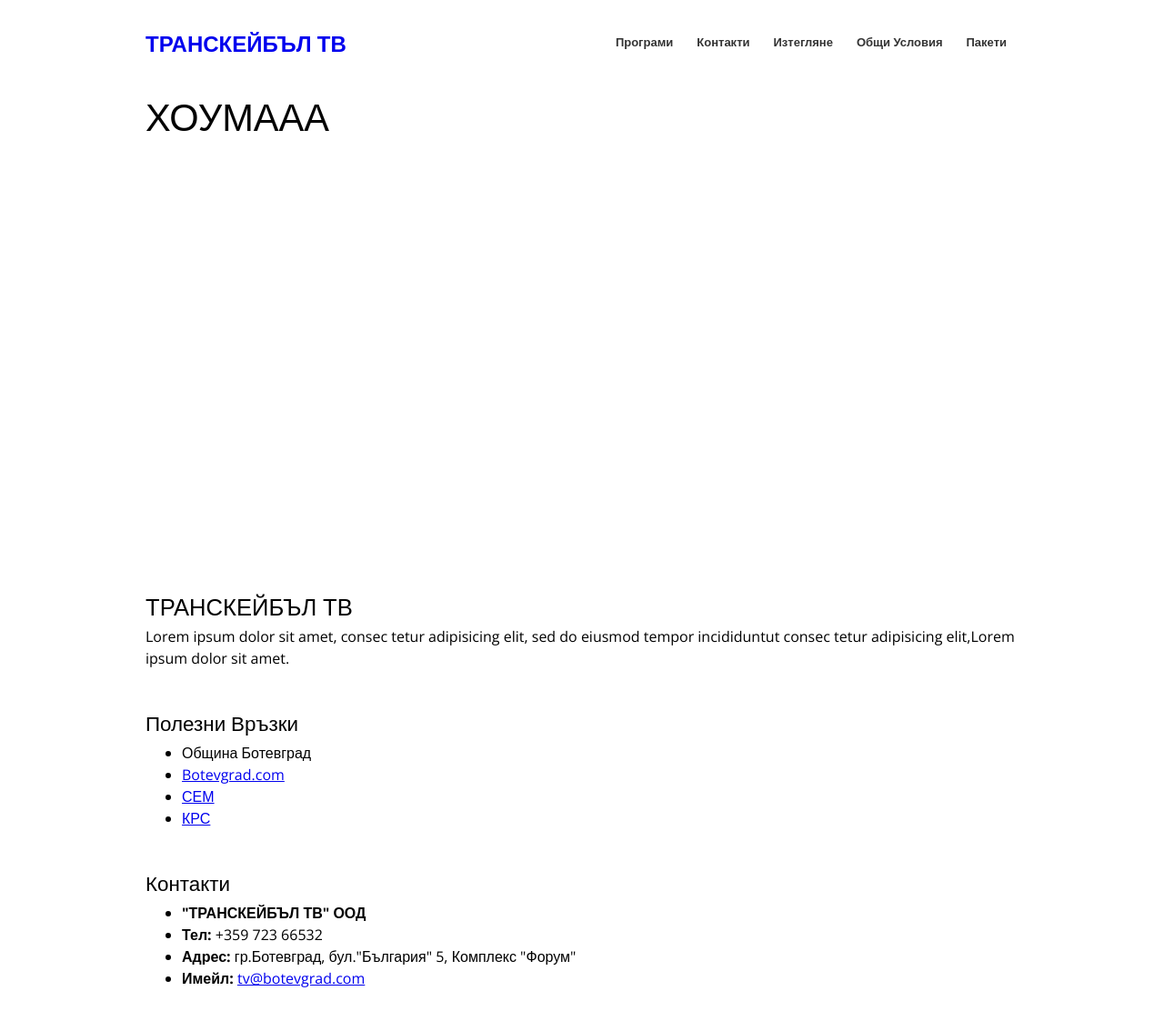
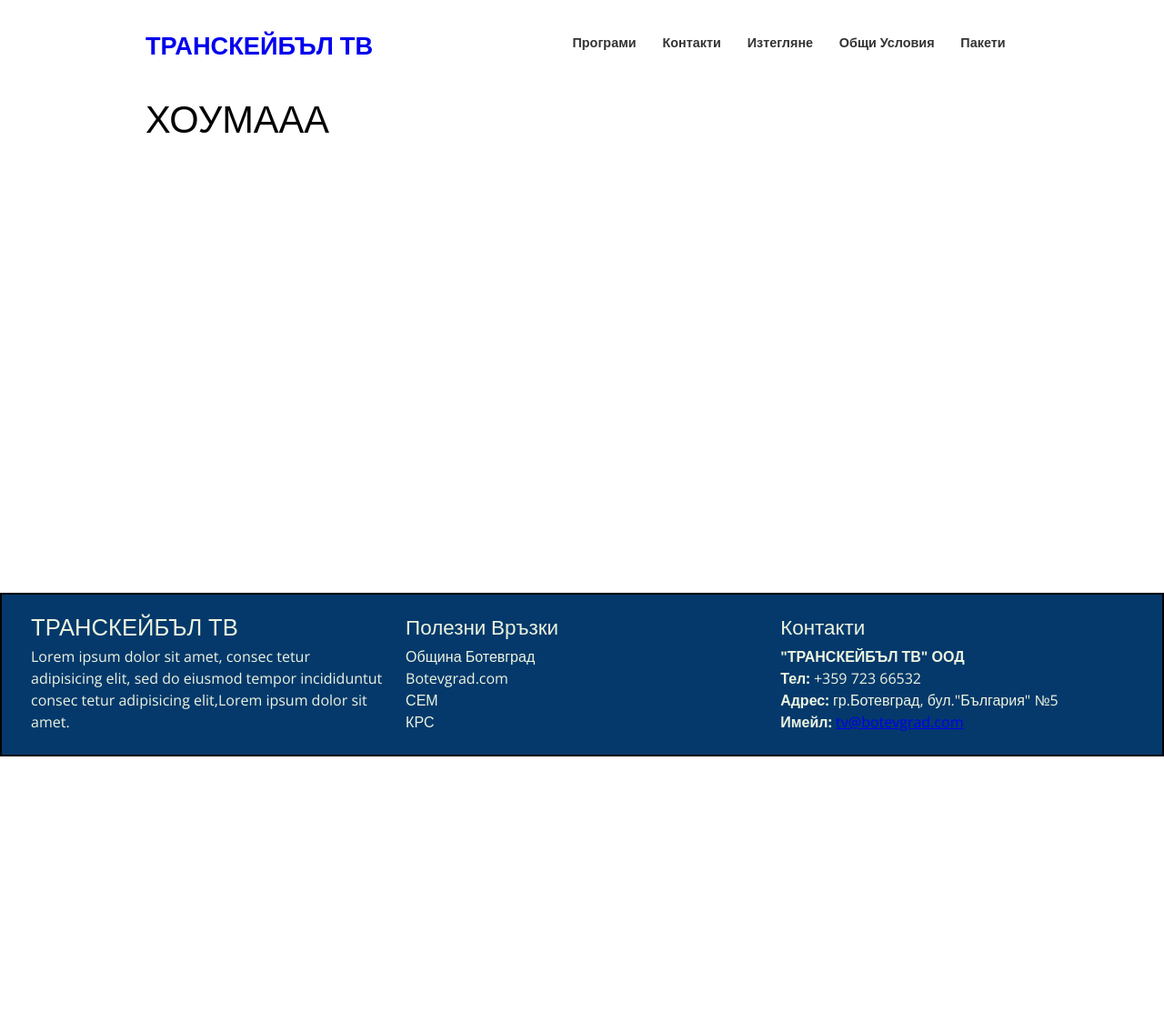
Before and after one commit to MarioVasilev99/TranscableTv, a Jekyll site: the page built from pages/index.html, in a window 1280 px wide. Shown: the whole page at 91% size. Built offline with Jekyll 4.4.1, drawn with Linux system fonts in a browser that asks for light colours; after the commit the page ends 900 px from its top, so only the background shows below that.

Commit message:
Added some basic footer styles

```diff
--- a/_layouts/main.html
+++ b/_layouts/main.html
@@ -47,7 +47,7 @@
             <section class="useful-links foot-item">
                 <h4>Полезни Връзки</h4>
                 <ul class="links">
-                    <li><a href="http://botevgrad.bg/"></a>Община Ботевград</li>
+                    <li><a href="http://botevgrad.bg/">Община Ботевград</a></li>
                     <li><a href="https://botevgrad.com/">Botevgrad.com</a></li>
                     <li><a href="https://www.cem.bg/">СЕМ</a></li>
                     <li><a href="https://crc.bg/">КРС</a></li>
@@ -59,7 +59,7 @@
                 <ul class="contacts">
                     <li><strong>"ТРАНСКЕЙБЪЛ ТВ" ООД</strong></li>
                     <li><strong>Тел:</strong> +359 723 66532</li>
-                    <li><strong>Адрес:</strong> гр.Ботевград, бул."България" 5, Комплекс "Форум"</li>
+                    <li><strong>Адрес:</strong> гр.Ботевград, бул."България" &#8470;5</li>
                     <li>
                         <strong>Имейл:</strong>
                         <a href = "mailto: tv@botevgrad.com">tv@botevgrad.com</a>
--- a/css/layout.css
+++ b/css/layout.css
@@ -33,7 +33,7 @@ body {
 /* Main Styles --- START */
 
 .site-main {
-    height: 60vh;
+    height: 62vh;
 }
 
 .site-main img {
@@ -46,7 +46,42 @@ body {
 
 /* Footer Styles --- START */
 
+.site-footer {
+    display: flex;
+    flex-wrap: wrap;
+    justify-content: space-between;
+    border: 2px solid black;
 
+    width: 100vw;
+    position: relative;
+    left: 50%;
+    right: 50%;
+    margin-left: -50vw;
+    margin-right: -50vw;
+    padding: 0 2em;
+
+    background-color: var(--footer-bg-color,rgb(5, 57, 107));
+    color: var(--footer-font-color,rgb(237, 245, 224));
+}
+
+.foot-item {
+    width: 32%;
+}
+
+.contacts ul,
+.useful-links ul {
+    list-style: none;
+    padding: 0;
+}
+
+.useful-links li a {
+    text-decoration: none;
+    color: var(--footer-font-color,rgb(237, 245, 224));
+}
+
+.useful-links li a:hover {
+    color: var(--footer-link-hover-color, rgb(92, 219, 148));
+}
 
 
 /* Footer Styles --- END */
--- a/css/variables.css
+++ b/css/variables.css
@@ -6,8 +6,13 @@
     --layout-width: 60em;
     --layout-padding-b: 1.5em;
 
-    --site-title-font-size: 1.5em;
+    --site-title-font-size: 1.7em;
 
-    --navigation-font-size: 13px;
+    --navigation-font-size: 0.9em;
+
+    /* FOOTER */
+    --footer-bg-color: rgb(5, 57, 107);
+    --footer-font-color: rgb(237, 245, 224);
+    --footer-link-hover-color: rgb(92, 219, 148);
 
 }
```
